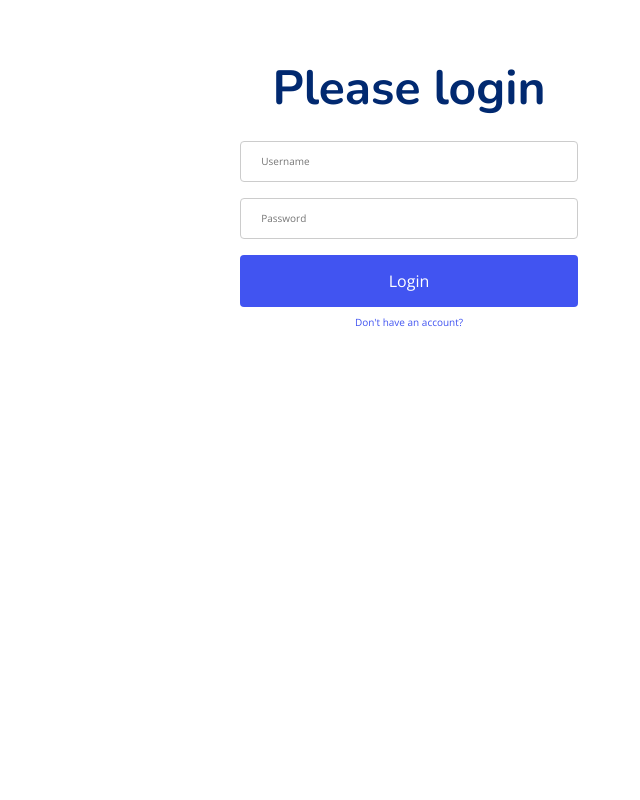
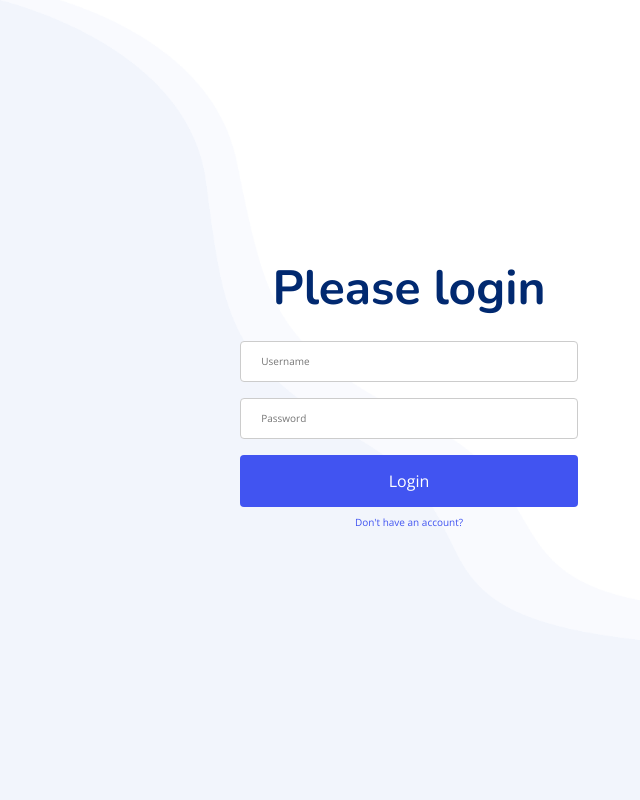
Before and after one commit to rafal-mokrzycki/invoicing-app, a Flask app: page /login in a window 1280 px wide. Shown: the whole page, without its empty margins (231-871 px from the left). Run offline with Flask 2, Linux system fonts and the light colour scheme; some libraries are stand-ins or nearby versions.

Commit message:
Add #login and #registraion background

```diff
--- a/static/assets/css/style.css
+++ b/static/assets/css/style.css
@@ -443,6 +443,8 @@ section {
 /*--------------------------------------------------------------
 # Hero Section
 --------------------------------------------------------------*/
+#login,
+#register,
 .hero {
   width: 100%;
   height: 100vh;
```
